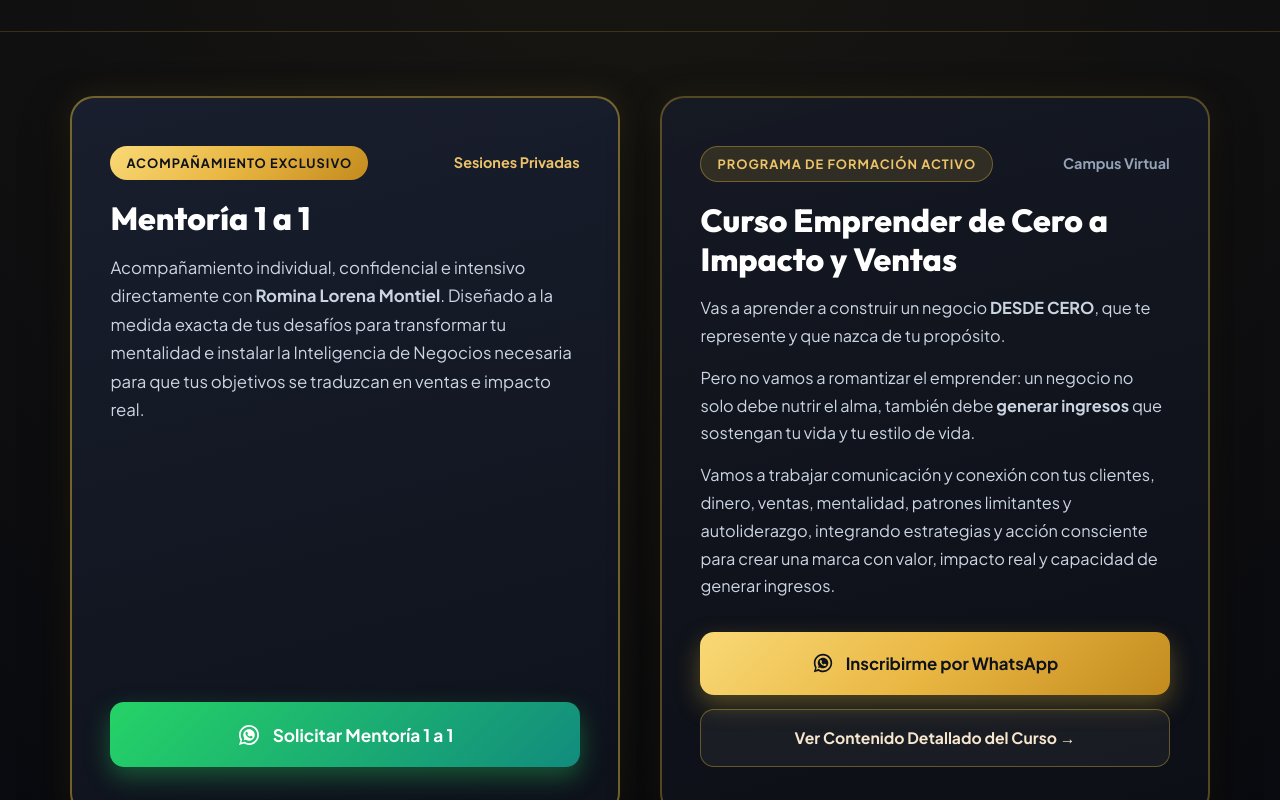
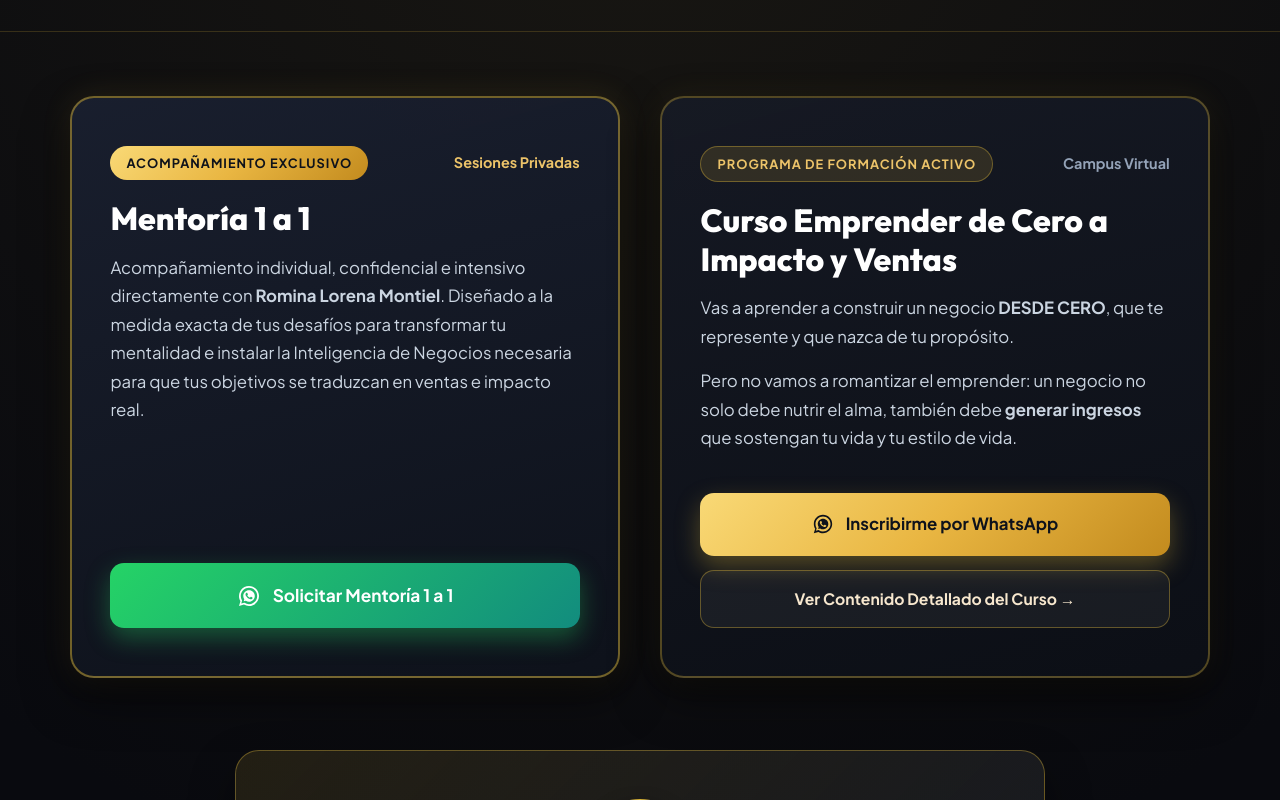
Before and after one commit to romimontiel/metodomodolider, a Next.js app: page /servicios in a window 1280 px wide. Shown: the part 428-1228 px from the top of the page. Built offline with nearby package versions, Linux system fonts and the light colour scheme.

Commit message:
Sintesis de descripcion en tarjeta del Curso Emprender de Cero a Impacto y Ventas

```diff
--- a/src/app/servicios/page.js
+++ b/src/app/servicios/page.js
@@ -211,15 +211,12 @@ export default function ServiciosPage() {
                 Curso Emprender de Cero a Impacto y Ventas
               </h2>
 
-              <div style={{ color: "#CBD5E1", fontSize: "1.02rem", lineHeight: "1.7", marginBottom: "2rem", display: "flex", flexDirection: "column", gap: "0.9rem" }}>
+              <div style={{ color: "#CBD5E1", fontSize: "1.05rem", lineHeight: "1.7", marginBottom: "2.5rem", display: "flex", flexDirection: "column", gap: "1rem" }}>
                 <p>
                   Vas a aprender a construir un negocio <strong>DESDE CERO</strong>, que te represente y que nazca de tu propósito.
                 </p>
                 <p>
                   Pero no vamos a romantizar el emprender: un negocio no solo debe nutrir el alma, también debe <strong>generar ingresos</strong> que sostengan tu vida y tu estilo de vida.
-                </p>
-                <p>
-                  Vamos a trabajar comunicación y conexión con tus clientes, dinero, ventas, mentalidad, patrones limitantes y autoliderazgo, integrando estrategias y acción consciente para crear una marca con valor, impacto real y capacidad de generar ingresos.
                 </p>
               </div>
 
```
